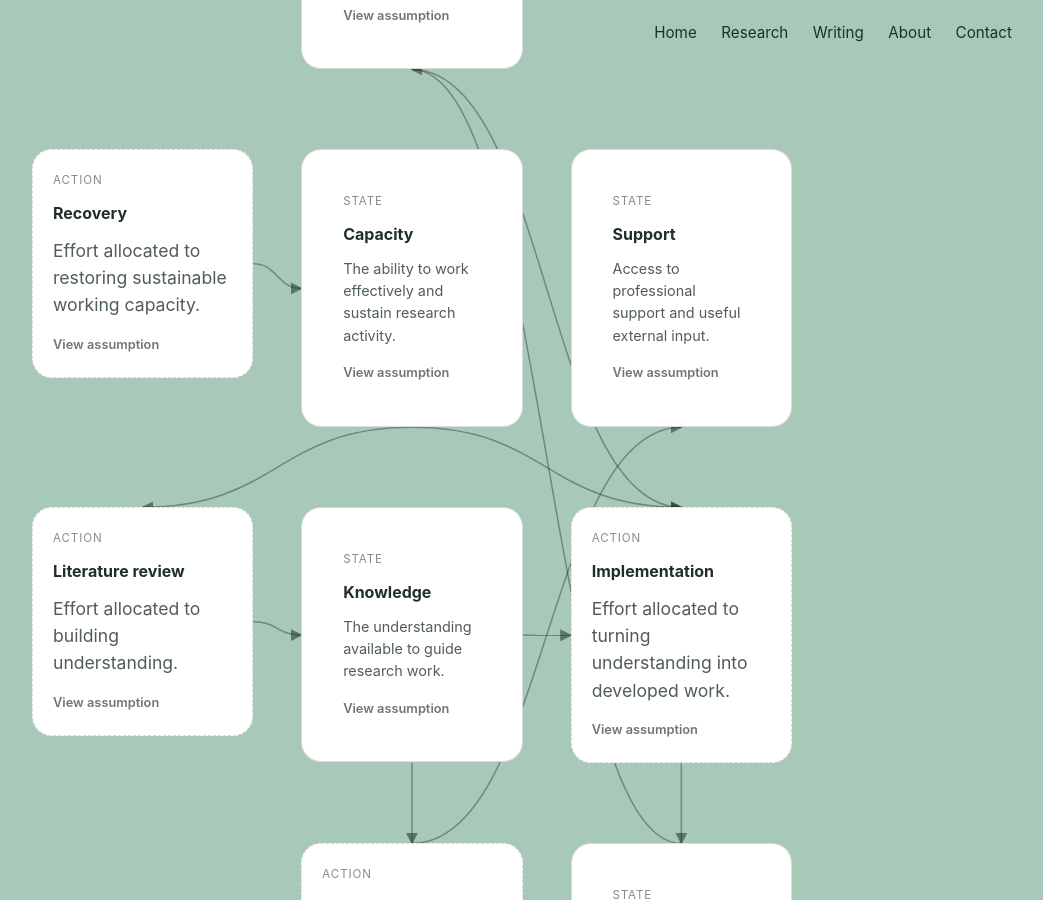
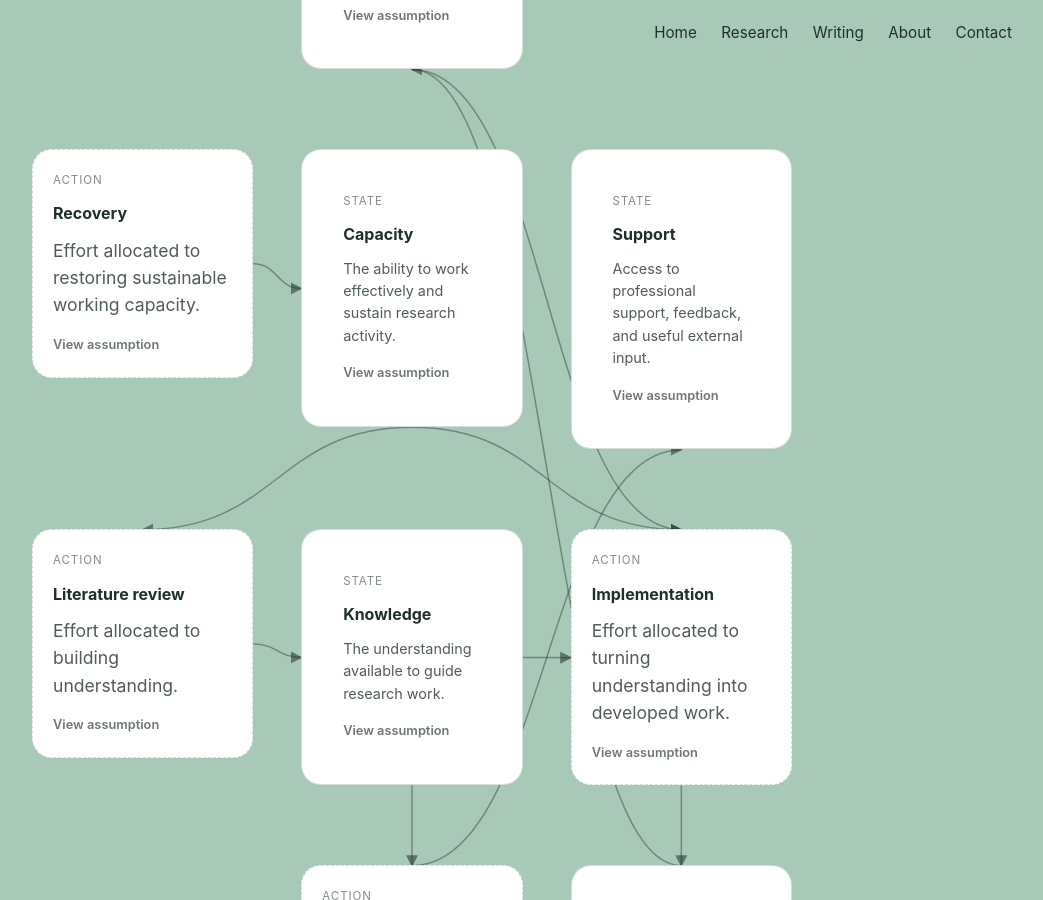
Before and after one commit to SepidehFouladzadeh/SepidehFouladzadeh.github.io, a Jekyll site: the page built from _posts/2026-07-19-custom-environment.md, in a window 1280 px wide and 900 px high, scrolled down 1777 px. Shown: the whole window, without its empty margins (228-1271 px from the left). Built offline with Jekyll 4.4.1, drawn with Linux system fonts in a browser that asks for light colours.

Commit message:
refinements

```diff
--- a/_posts/2026-07-19-custom-environment.md
+++ b/_posts/2026-07-19-custom-environment.md
@@ -257,7 +257,7 @@
         <strong>Support</strong>
 
         <p>
-          Access to professional support and useful external input.
+          Access to professional support, feedback, and useful external input.
         </p>
 
         <span class="model-card-more">
@@ -271,13 +271,14 @@
         hidden
       >
         <p>
-          Meaningful result communication is assumed to gradually
-          increase professional support.
+          Support grows gradually through meaningful result communication. Communication is more effective when capacity is higher and less effective when deadline pressure narrows attention toward immediate completion. It is also more useful when there is enough developed work and knowledge to communicate clearly.
         </p>
 
-        <p>
-          Support also makes a small contribution to learning.
-        </p>
+        <div class="model-equation">
+        previous support<br>
+        + meaningful communication<br>
+        + random variation<br>
+        </div>
       </div>
     </article>
 
```
